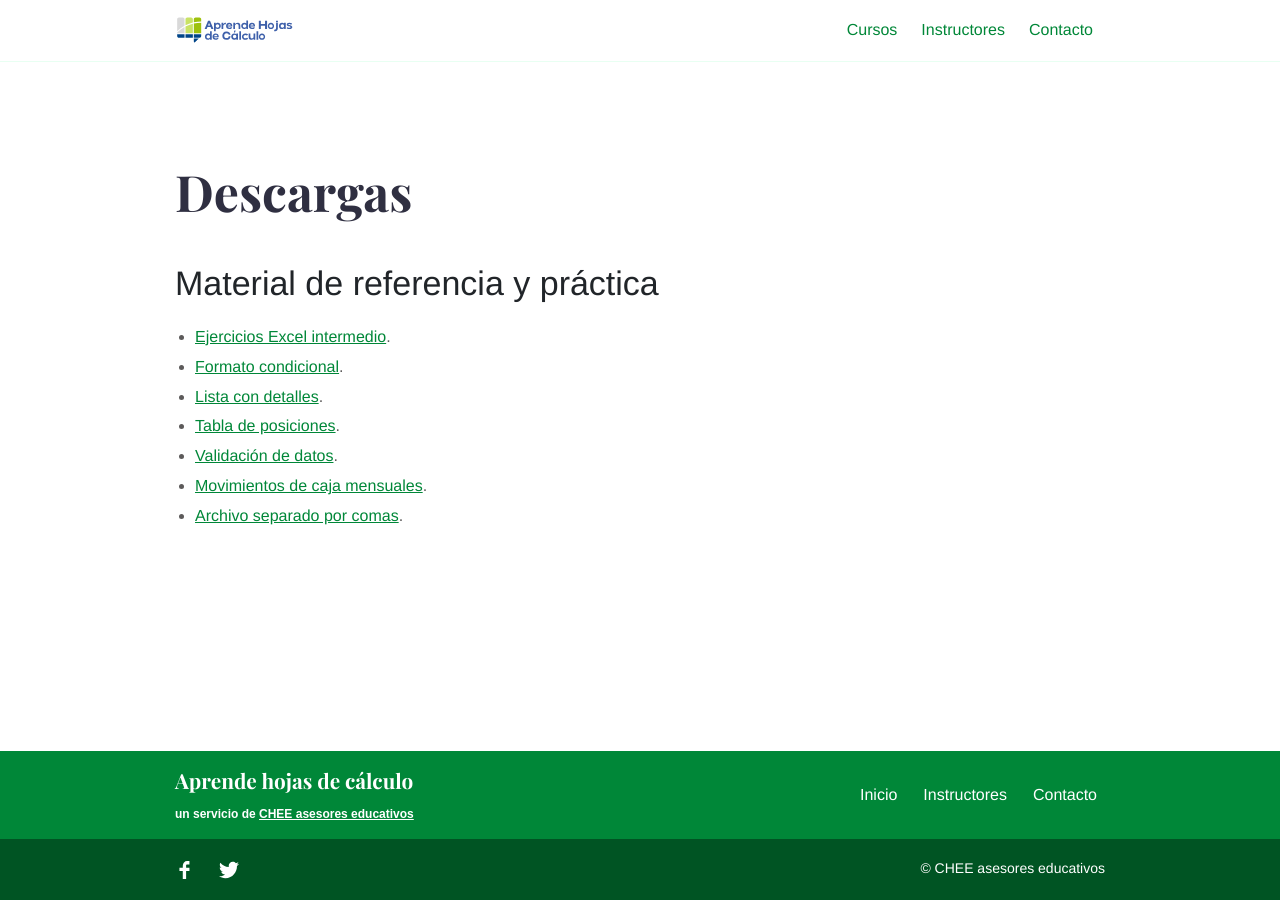
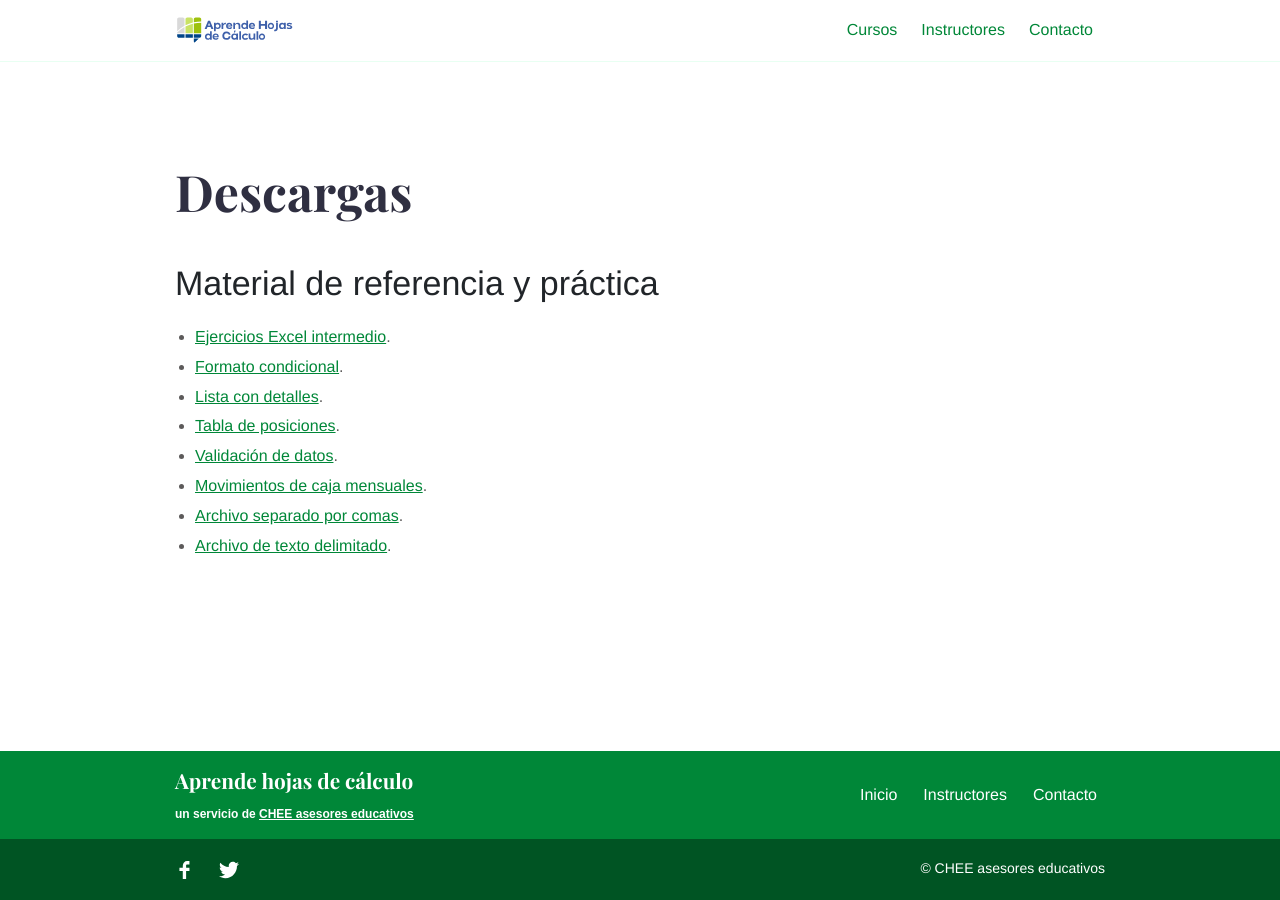
Before and after one commit to camachevaz/Calc, a Jekyll site: the page built from descargas.md, in a window 1280 px wide. Built offline with Jekyll 4.4.1, drawn with Linux system fonts in a browser that asks for light colours.

Commit message:
Update descargas.md

```diff
--- a/descargas.md
+++ b/descargas.md
@@ -16,3 +16,4 @@ intro_image_hide_on_mobile: true
 - [Validación de datos](/assets/docs/Validacion.xlsx/).
 - [Movimientos de caja mensuales](/assets/docs/Movimientos-caja-mensuales.xlsx/).
 - [Archivo separado por comas](/assets/docs/Separados-comas.xlsx/).
+- [Archivo de texto delimitado](/assets/docs/Delimitado.xlsx/).
```
